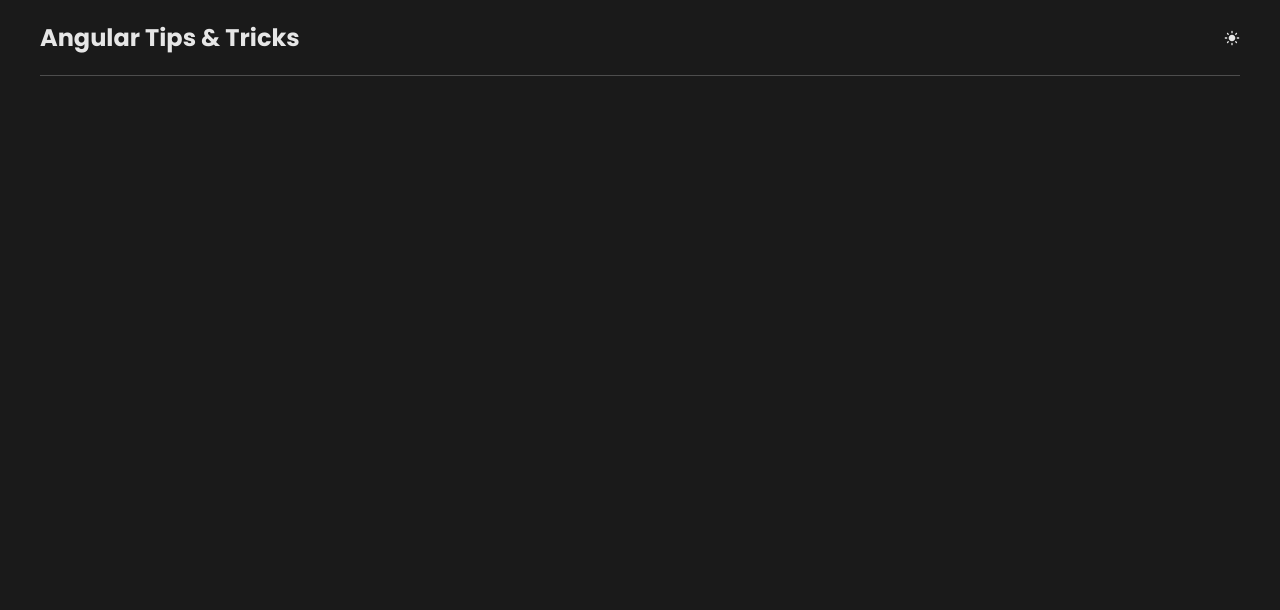
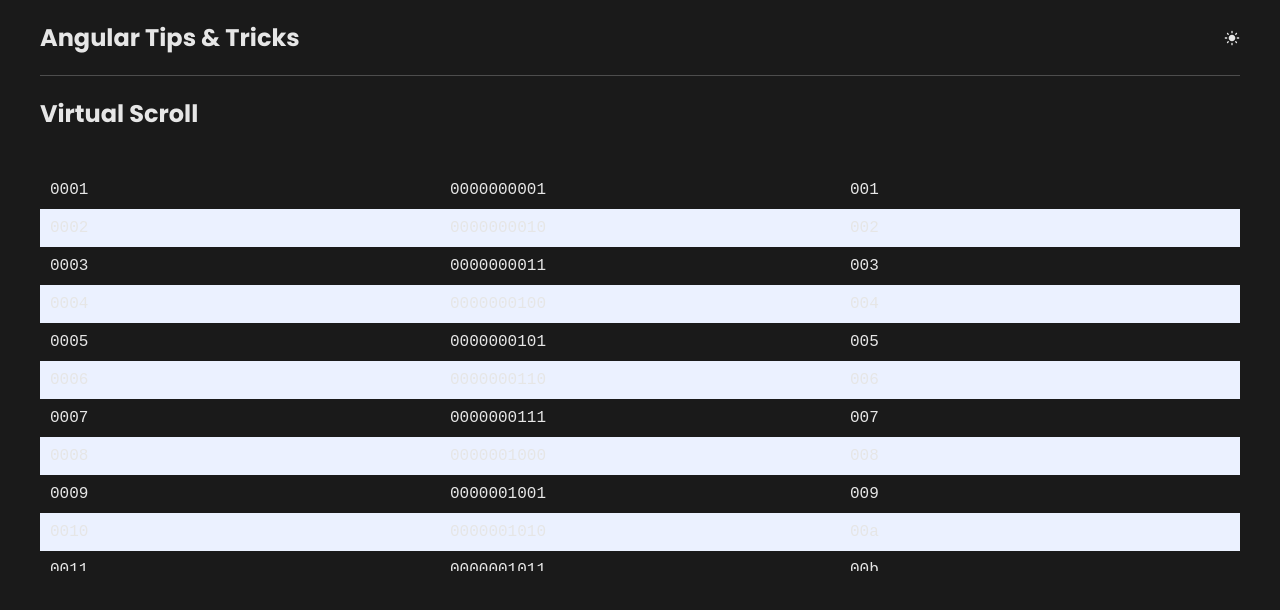
Before and after one commit to BijanProgrammer/angular-tips-and-tricks, an Angular app: page /virtual-scroll in a window 1280 px wide. Before the commit this address led to /. Shown: the top 610 px of the page. Built offline with nearby package versions, Linux system fonts and the light colour scheme.

Commit message:
[ADD] virtual scroll

```diff
--- a/package.json
+++ b/package.json
@@ -12,6 +12,7 @@
     "private": true,
     "dependencies": {
         "@angular/animations": "~12.2.0",
+        "@angular/cdk": "^12.2.13",
         "@angular/common": "~12.2.0",
         "@angular/compiler": "~12.2.0",
         "@angular/core": "~12.2.0",
--- a/src/app/app-routing.module.ts
+++ b/src/app/app-routing.module.ts
@@ -4,11 +4,13 @@
 import {HomeComponent} from './pages/home/home.component';
 import {CustomPathsComponent} from './pages/custom-paths/custom-paths.component';
 import {CustomErrorHandlingComponent} from './pages/custom-error-handling/custom-error-handling.component';
+import {VirtualScrollComponent} from './pages/virtual-scroll/virtual-scroll.component';
 
 const routes: Routes = [
     {path: '', pathMatch: 'full', component: HomeComponent},
     {path: 'custom-paths', component: CustomPathsComponent},
     {path: 'custom-error-handling', component: CustomErrorHandlingComponent},
+    {path: 'virtual-scroll', component: VirtualScrollComponent},
     {path: '*', redirectTo: ''},
 ];
 
--- a/src/app/app.module.ts
+++ b/src/app/app.module.ts
@@ -1,5 +1,6 @@
 import {ErrorHandler, NgModule} from '@angular/core';
 import {BrowserModule} from '@angular/platform-browser';
+import {ScrollingModule} from '@angular/cdk/scrolling';
 
 import {AppRoutingModule} from './app-routing.module';
 import {AppErrorHandler} from './app.error-handler';
@@ -11,7 +12,7 @@
 
 @NgModule({
     declarations: [AppComponent],
-    imports: [BrowserModule, AppRoutingModule, ComponentsModule, PagesModule, PipesModule],
+    imports: [BrowserModule, ScrollingModule, AppRoutingModule, ComponentsModule, PagesModule, PipesModule],
     providers: [
         // [TIP] Custom Error Handler
         {provide: ErrorHandler, useClass: AppErrorHandler},
--- a/src/app/pages/home/home.component.ts
+++ b/src/app/pages/home/home.component.ts
@@ -9,5 +9,6 @@
     public demos: {title: string; link: string}[] = [
         {title: 'Custom Paths', link: 'custom-paths'},
         {title: 'Custom Error Handling', link: 'custom-error-handling'},
+        {title: 'Virtual Scroll', link: 'virtual-scroll'},
     ];
 }
--- a/src/app/pages/pages.module.ts
+++ b/src/app/pages/pages.module.ts
@@ -1,6 +1,7 @@
 import {CommonModule} from '@angular/common';
 import {NgModule} from '@angular/core';
 import {RouterModule} from '@angular/router';
+import {ScrollingModule} from '@angular/cdk/scrolling';
 
 // [TIP] Custom Path
 import {ComponentsModule} from '../components/components.module';
@@ -9,9 +10,10 @@
 import {HomeComponent} from './home/home.component';
 import {CustomPathsComponent} from './custom-paths/custom-paths.component';
 import {CustomErrorHandlingComponent} from './custom-error-handling/custom-error-handling.component';
+import {VirtualScrollComponent} from './virtual-scroll/virtual-scroll.component';
 
 @NgModule({
-    declarations: [HomeComponent, CustomPathsComponent, CustomErrorHandlingComponent],
-    imports: [CommonModule, RouterModule, ComponentsModule, PipesModule],
+    declarations: [HomeComponent, CustomPathsComponent, CustomErrorHandlingComponent, VirtualScrollComponent],
+    imports: [CommonModule, RouterModule, ScrollingModule, ComponentsModule, PipesModule],
 })
 export class PagesModule {}
--- /dev/null
+++ b/src/app/pages/virtual-scroll/virtual-scroll.component.html
@@ -0,0 +1,12 @@
+<div class="wrapper">
+    <h2>Virtual Scroll</h2>
+    <ul>
+        <cdk-virtual-scroll-viewport [itemSize]="40">
+            <li *cdkVirtualFor="let item of items">
+                <code>{{ item | numberTo: NumberToPipeOutput.DECIMAL:ID_PAD_MAX_LENGTH }}</code>
+                <code>{{ item | numberTo: NumberToPipeOutput.BINARY:BINARY_PAD_MAX_LENGTH }}</code>
+                <code>{{ item | numberTo: NumberToPipeOutput.HEX:HEX_PAD_MAX_LENGTH }}</code>
+            </li>
+        </cdk-virtual-scroll-viewport>
+    </ul>
+</div>
--- /dev/null
+++ b/src/app/pages/virtual-scroll/virtual-scroll.component.scss
@@ -0,0 +1,28 @@
+.wrapper {
+    align-items: stretch;
+
+    ul {
+        display: flex;
+        flex-direction: column;
+
+        cdk-virtual-scroll-viewport {
+            height: 100vh;
+            max-height: 40rem;
+
+            li {
+                display: grid;
+                grid-template-columns: repeat(auto-fit, minmax(20rem, 1fr));
+                gap: 2rem;
+
+                padding: 1rem;
+
+                span {
+                }
+
+                &:nth-of-type(2n) {
+                    background-color: var(--color--primary-fade);
+                }
+            }
+        }
+    }
+}
--- /dev/null
+++ b/src/app/pages/virtual-scroll/virtual-scroll.component.ts
@@ -0,0 +1,20 @@
+import {Component} from '@angular/core';
+import {NumberToPipeOutput} from '../../pipes/number-to.pipe';
+
+@Component({
+    selector: 'app-virtual-scroll',
+    templateUrl: './virtual-scroll.component.html',
+    styleUrls: ['./virtual-scroll.component.scss'],
+})
+export class VirtualScrollComponent {
+    public NumberToPipeOutput = NumberToPipeOutput;
+
+    private readonly ITEMS_COUNT: number = 1000;
+    public readonly ID_PAD_MAX_LENGTH: number = this.ITEMS_COUNT.toString().length;
+    public readonly BINARY_PAD_MAX_LENGTH: number = this.ITEMS_COUNT.toString(2).length;
+    public readonly HEX_PAD_MAX_LENGTH: number = this.ITEMS_COUNT.toString(16).length;
+
+    public items: number[] = Array(this.ITEMS_COUNT)
+        .fill(0)
+        .map((_, i) => i + 1);
+}
--- /dev/null
+++ b/src/app/pipes/number-to.pipe.ts
@@ -0,0 +1,35 @@
+import {Pipe, PipeTransform} from '@angular/core';
+
+export enum NumberToPipeOutput {
+    DECIMAL,
+    BINARY,
+    HEX,
+}
+
+@Pipe({
+    name: 'numberTo',
+})
+export class NumberToPipe implements PipeTransform {
+    public transform(n: number, output: NumberToPipeOutput, padMaxLength: number = 0): string {
+        return NumberToPipe.transformToOutput(n, output).padStart(padMaxLength, '0');
+    }
+
+    private static transformToOutput(n: number, output: NumberToPipeOutput): string {
+        switch (output) {
+            case NumberToPipeOutput.BINARY:
+                return NumberToPipe.transformToBinary(n);
+            case NumberToPipeOutput.HEX:
+                return NumberToPipe.transformToHex(n);
+        }
+
+        return n.toString();
+    }
+
+    private static transformToBinary(n: number): string {
+        return n.toString(2);
+    }
+
+    private static transformToHex(n: number): string {
+        return n.toString(16);
+    }
+}
--- a/src/app/pipes/pipes.module.ts
+++ b/src/app/pipes/pipes.module.ts
@@ -4,10 +4,11 @@
 import {ComponentNameToTitleCasePipe} from './component-name-to-title-case.pipe';
 import {PascalCaseToTitleCasePipe} from './pascal-case-to-title-case.pipe';
 import {WordsToTitleCasePipe} from './words-to-title-case.pipe';
+import {NumberToPipe} from './number-to.pipe';
 
 @NgModule({
-    declarations: [ComponentNameToTitleCasePipe, PascalCaseToTitleCasePipe, WordsToTitleCasePipe],
+    declarations: [ComponentNameToTitleCasePipe, PascalCaseToTitleCasePipe, WordsToTitleCasePipe, NumberToPipe],
     imports: [CommonModule],
-    exports: [ComponentNameToTitleCasePipe, PascalCaseToTitleCasePipe, WordsToTitleCasePipe],
+    exports: [ComponentNameToTitleCasePipe, PascalCaseToTitleCasePipe, WordsToTitleCasePipe, NumberToPipe],
 })
 export class PipesModule {}
```
Also changed, not shown: 1 other file (tests, documents, lock files or other folders).
